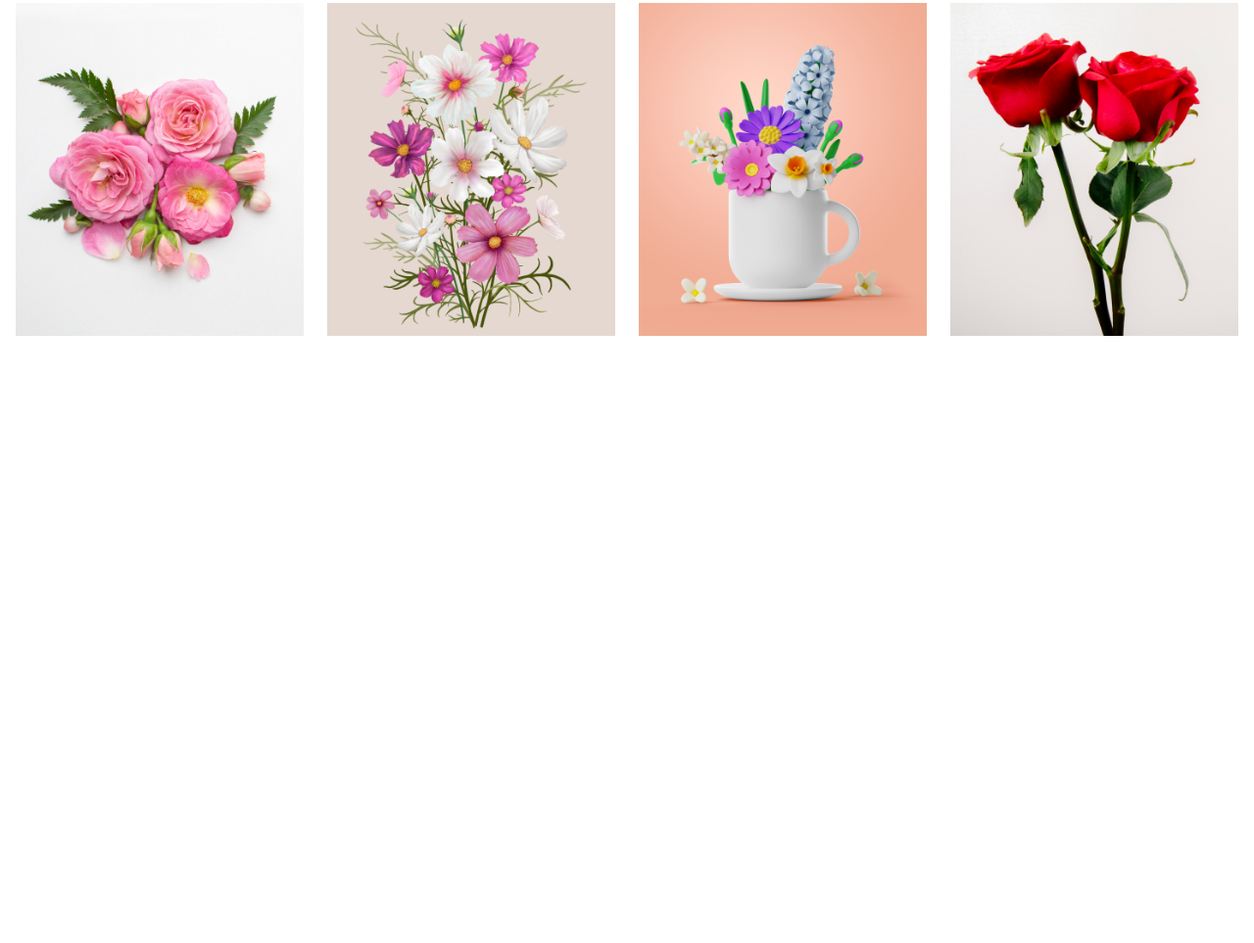
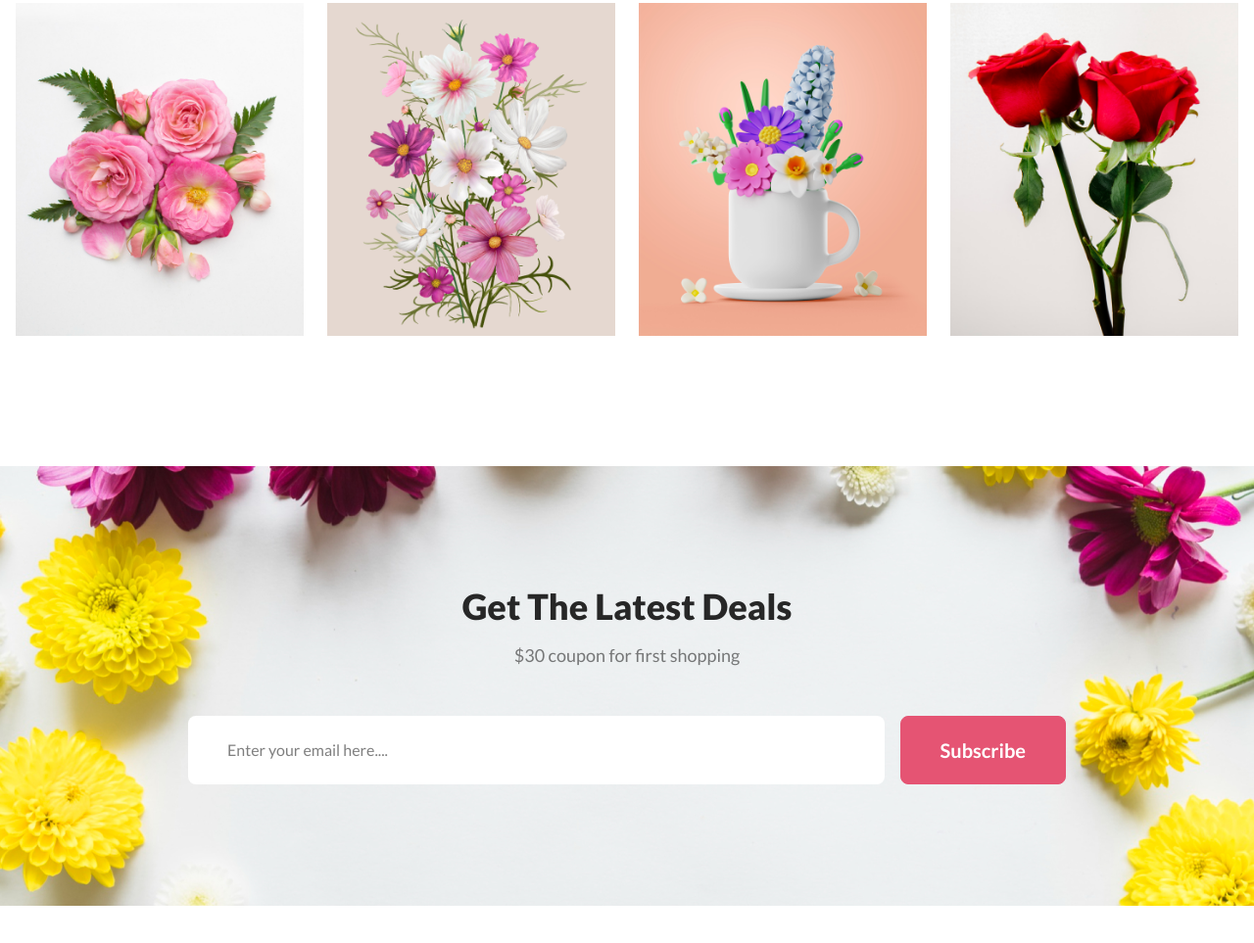
Before and after one commit to md-zeon/flower-shop, a plain HTML site: page index.html in a window 1280 px wide. Shown: the part 3019-3982 px from the top of the page at 98% size. Before the commit the page ends 3490 px from the top, so only its background shows below. Drawn offline with nearby package versions, Linux system fonts and the light colour scheme.

Commit message:
Latest Deals Section Complete

```diff
--- a/index.html
+++ b/index.html
@@ -153,6 +153,17 @@
             </div>
         </section>
         <!-- Instagram Section End -->
+        <!-- Latest Deals Section Start -->
+        <section class="max-w-[1440px] mx-auto my-16 sm:my-32 px-4 bg-[url('images/latest-deal.png')] bg-no-repeat bg-center py-16 sm:py-32">
+            <h2 class="text-secondary font-extrabold text-2xl sm:text-4xl text-center">Get The Latest Deals</h2>
+            <p class="sm:text-lg text-secondary/60 mt-4 mb-6 sm:mb-12 text-center">$30 coupon for first shopping</p>
+            <div class="max-w-4xl mx-auto flex gap-4">
+                <input class="py-2 sm:py-5 px-5 sm:px-10 bg-white rounded-lg flex-1" type="email" name="email" placeholder="Enter your email here....">
+                <button class="py-2 sm:py-5 px-5 sm:px-10 text-white bg-primary rounded-lg sm:text-xl font-bold border border-primary cursor-pointer hover:bg-transparent hover:text-primary transition-colors duration-500">Subscribe</button>
+            </div>
+        </section>
+        <!-- Latest Deals Section End -->
+
     </main>
     <footer></footer>
 </body>
```
Also changed, not shown: images/latest-deal.png (renamed from images/Rectangle 9.png).
